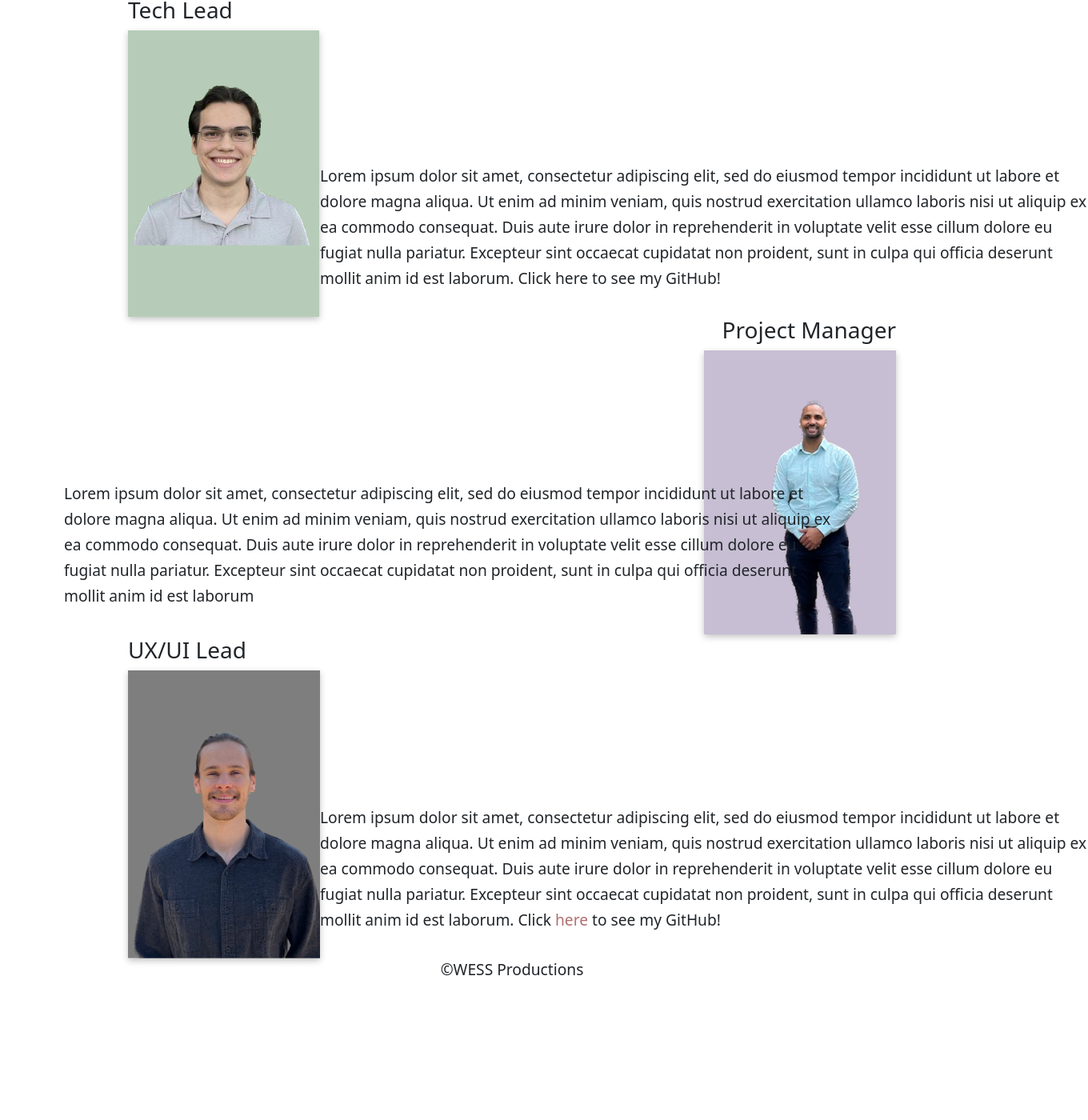
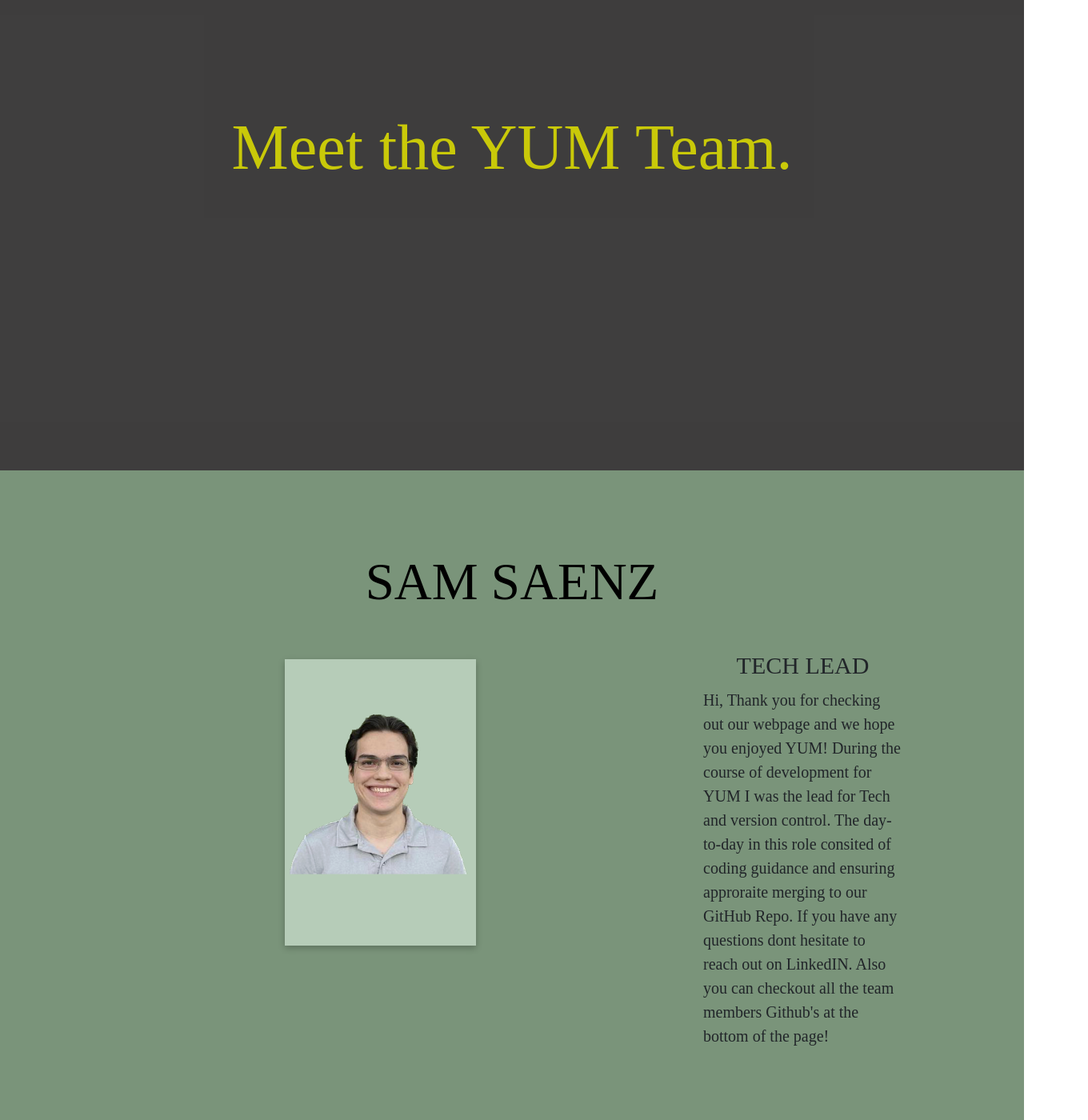
Before and after one commit to WESS-Productions/Recipe-App-Frontend, a React (Create React App) app: page /aboutus in a window 1280 px wide. Shown: the part 236-1636 px from the top of the page at 80% size, 1360 px wide, since content can reach past the window. Before the commit the page ends 1464 px from the top, so only its background shows below. Built offline with nearby package versions, Linux system fonts and the light colour scheme.

Commit message:
About us page looking awesome

```diff
--- a/src/App.css
+++ b/src/App.css
@@ -8,46 +8,87 @@ img {
 
 /* Start of the styling for About Us page */
 
-.picture-boxes {
-  height: 18rem;
-
-  margin-left: 10rem;
-  margin-bottom: 7rem;
-  margin-top: 7rem;
+section{
+  min-height: 100vh;
+  display: flex;
+  justify-content: center;
+  align-items: center;
 }
 
-#align-left {
-  align-items: right;
-  text-align: right;
-  margin-right: 10rem;
+section:nth-child(2){
+  background-color:rgba(18, 17, 17, 0.811);
+  color: rgba(221, 221, 2, 0.877);
+}
+section:nth-child(3){
+  background-color:rgb(122, 148, 122);
 }
 
-#about-us-header {
-  text-align: center;
-  color: #b06f6f;
-  font-size: 5rem;
+section:nth-child(4){
+  background-color:rgba(164, 152, 168, 0.932);
+}
+section:nth-child(5){
+  background-color:#9e6262;
+}
+section:nth-child(6){
+  background-color:rgba(57, 57, 57, 0.811);
 }
 
-#sam-intro {
-  width: 60rem;
-  margin-top: -12rem;
-  margin-left: 15rem;
-  font-size: larger;
-  line-height: 2rem;
+section .container{
+  margin: 100px
 }
 
-#eddie-intro {
-  width: 60rem;
-  margin-top: -12rem;
-  margin-left: -5rem;
-  font-size: larger;
-  line-height: 2rem;
-  text-align: left;
+section h1{
+  font-size: 80px;
+  font-family:"Cormorant", serif;
+}
+section h2{
+  font-size: 65px;
+  text-align: center;
+  font-family:"Cormorant", serif;
+  color: black;
+  text-transform: uppercase;
 }
 
-.intext-link {
-  text-decoration: none;
-  color: #b06f6f;
+section .cards{
+  display: flex;
+}
+
+section .cards .text-card{
+  background: #b06f6f00;
+  font-family:"Cormorant", serif;
+  font-size: 20px;
+  margin: 20px;
+  padding: 20px;
+  margin-left: 14rem;
+
+
+}
+section .cards .text-card h3{
+  font-size: 30px ;
+  text-align: center ;
+  text-transform: uppercase;
+  margin-bottom: 10px;
+}
+
+@media (max-width: 900px){
+    section h1{
+      font-size: 40px;
+    }
+    section .cards{
+      flex-direction: column;
+    }
+}
+
+.reveal{
+  position: relative;
+  transform: translateY(150px);
+  opacity: 0;
+  transition: all 2s ease;
+}
+
+.reveal.active{
+  transform: translateY(0px);
+  opacity: 1;
 }
 
 /* Start of the styling for Footer*/
--- a/src/pages/AboutUs.js
+++ b/src/pages/AboutUs.js
@@ -1,63 +1,115 @@
-import React from "react"
+import React, { useEffect } from "react"
 import eddie from "../assests/eddie.png"
 import sam from "../assests/sam.png"
 import spencer from "../assests/spencer.png"
+import wags from "../assests/wags.png"
 
 const AboutUs = () => {
+  useEffect(() => {
+    const reveal = () => {
+      let reveals = document.querySelectorAll('.reveal')
+      for(let i = 0; i < reveals.length; i++){
+        let windowheight = window.innerHeight
+        let revealtop = reveals[i].getBoundingClientRect().top
+        let revealpoint = 150
+        if(revealpoint < windowheight - revealtop){
+          reveals[i].classList.add('active')
+        }
+        else{
+          reveals[i].classList.remove('active')
+        }
+      }
+    }
+    window.addEventListener("scroll", reveal)
+
+    return () => {
+      window.removeEventListener("scroll", reveal)
+    }
+  }, [])
   return (
     <>
-      <h1 id="about-us-header">Meet the team</h1>
-      <div className="picture-boxes">
-        <h3>Tech Lead</h3>
-        <img src={sam} alt="Sam" />
-        <p id="sam-intro">
-          Lorem ipsum dolor sit amet, consectetur adipiscing elit, sed do
-          eiusmod tempor incididunt ut labore et dolore magna aliqua. Ut enim ad
-          minim veniam, quis nostrud exercitation ullamco laboris nisi ut
-          aliquip ex ea commodo consequat. Duis aute irure dolor in
-          reprehenderit in voluptate velit esse cillum dolore eu fugiat nulla
-          pariatur. Excepteur sint occaecat cupidatat non proident, sunt in
-          culpa qui officia deserunt mollit anim id est laborum. Click{" "}
-          <a>here</a> to see my GitHub!
-        </p>
-      </div>
-      <div className="picture-boxes" id="align-left">
-        <h3>Project Manager</h3>
-        <img src={eddie} alt="eddie" />
-        <p id="eddie-intro">
-          Lorem ipsum dolor sit amet, consectetur adipiscing elit, sed do
-          eiusmod tempor incididunt ut labore et dolore magna aliqua. Ut enim ad
-          minim veniam, quis nostrud exercitation ullamco laboris nisi ut
-          aliquip ex ea commodo consequat. Duis aute irure dolor in
-          reprehenderit in voluptate velit esse cillum dolore eu fugiat nulla
-          pariatur. Excepteur sint occaecat cupidatat non proident, sunt in
-          culpa qui officia deserunt mollit anim id est laborum
-        </p>
-      </div>
-      <div className="picture-boxes">
-        <h3>UX/UI Lead</h3>
-        <img src={spencer} alt="spencer" />
-        <p id="sam-intro">
-          Lorem ipsum dolor sit amet, consectetur adipiscing elit, sed do
-          eiusmod tempor incididunt ut labore et dolore magna aliqua. Ut enim ad
-          minim veniam, quis nostrud exercitation ullamco laboris nisi ut
-          aliquip ex ea commodo consequat. Duis aute irure dolor in
-          reprehenderit in voluptate velit esse cillum dolore eu fugiat nulla
-          pariatur. Excepteur sint occaecat cupidatat non proident, sunt in
-          culpa qui officia deserunt mollit anim id est laborum. Click{" "}
-          <a
-            href="https://github.com/Spencerj1297"
+      <section>
+        <h1>Meet the YUM Team.</h1>
+      </section>
+      <section>
+        <div className="container reveal">
+          <h2>Sam Saenz</h2>
+          <div className="cards">
+            <div className="text-card">
+              <h3></h3>
+              <a href= "https://www.linkedin.com/in/samuelsaenz/"
             target="_blank"
             rel="noopener noreferrer"
-            className="intext-link"
-          >
-            here
-          </a>{" "}
-          to see my GitHub!
-        </p>
-      </div>
+            className="intext-link">
+              <img src={sam} alt="sam"/>
+              </a>
+            </div>
+            <div className="text-card">
+              <h3>Tech Lead</h3>
+              <p>Hi, Thank you for checking out our webpage and we hope you enjoyed YUM! During the course of development for YUM I was the lead for Tech and version control. The day-to-day in this role consited of coding guidance and ensuring approraite merging to our GitHub Repo. If you have any questions dont hesitate to reach out on LinkedIN. Also you can checkout all the team members Github's at the bottom of the page! </p>
+            </div>
+
+          </div>
+        </div>
+      </section>
+      <section>
+        <div className="container reveal">
+          <h2>Eddie Carrion</h2>
+          <div className="cards">
+            <div className="text-card">
+              <h3></h3>
+              <a href="https://www.linkedin.com/in/eduviges-carrion/"
+            target="_blank"
+            rel="noopener noreferrer"
+            className="intext-link">
+              <img src={eddie} alt="eddie"/>
+              </a>
+            </div>
+            <div className="text-card">
+              <h3>Project Manager</h3>
+              <p>Hello, Thank you for checking out our webpage and we hope you enjoyed YUM! During the course of development for YUM I was the lead for communication and trello management. The day-to-day in this role consited of keeping a continuos workflow for the team that lead us accomplishing trello task. If you have any questions dont hesitate to reach out on LinkedIN. Also you can checkout all the team members Github's at the bottom of the page!</p>
+            </div>
+
+          </div>
+        </div>
+      </section>
+      <section>
+        <div className="container reveal">
+          <h2>Wagner Gonzalez</h2>
+          <div className="cards">
+            <div className="text-card">
+              <h3></h3>
+              <img src={wags} alt="wagner"/>
+            </div>
+            <div className="text-card">
+              <h3>Product Manager</h3>
+              <p>Lorem ipsum dolor sit amet, consectttur</p>
+            </div>
+
+          </div>
+        </div>
+      </section>
+      <section>
+        <div className="container reveal">
+          <h2>Spencer Johnson</h2>
+          <div className="cards">
+            <div className="text-card">
+              <h3></h3>
+              <a  href="https://github.com/Spencerj1297"
+            target="_blank"
+            rel="noopener noreferrer"
+            className="intext-link" >
+              <img src={spencer} alt="spencer"/>
+              </a>
+            </div>
+            <div className="text-card">
+              <h3>UI /UX</h3>
+              <p> Hi, Im spencer, thank you for taking the time to check out our creation! As the Lead UI /UX programmer I hope you enjoyed the look and design of YUM. My goal was to include a color scheme and features that would enhance interaction with our awesome platfrom. If you have any questions dont hesitate to reach out on LinkedIN. Also you can checkout all the team members Github's at the bottom of the page!If you have any questions dont hesitate to reach out on LinkedIN. Also you can checkout all the team members Github's at the bottom of the page!</p>
+            </div>
+          </div>
+        </div>
+      </section>
     </>
   )
 }
-
 export default AboutUs
```
Also changed, not shown: src/assests/SpencerJ.png (added), src/assests/wags.png (added).
